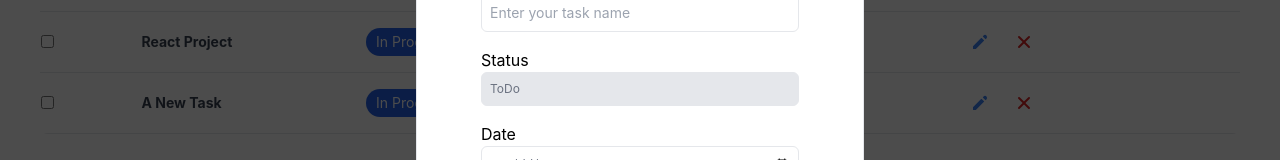
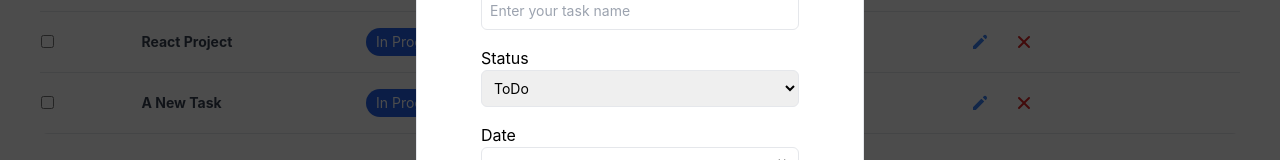
Before and after one commit to FaranakM-sys/Todo-List, a React (Create React App) app: page / in a window 1280 px wide. Both pictures are taken after a click on the button "Add Task". Shown: the part 295-455 px from the top of the page. Built offline with nearby package versions, Linux system fonts and the light colour scheme.

Commit message:
Edit todo item

```diff
--- a/src/Components/Todos.tsx
+++ b/src/Components/Todos.tsx
@@ -18,6 +18,7 @@ export const Todos = memo(() => {
   const [todoList, setTodoList] = useState<Todo[]>(data);
   const [allItems, setAllItems] = useState<Todo[]>(data);
   const [newID, setNewID] = useState(0);
+  const [currentId, setCurentId] = useState(0);
   const [headers, setHeaders] = useState<sortDirection[]>(sortDir);
 
   useEffect(() => {
@@ -45,11 +46,13 @@ export const Todos = memo(() => {
     [todoList]
   );
 
-  const editItem = useCallback((item: Todo) => {
+  const editItem = (item: Todo) => {
     setSelectedItem(item);
+    setCurentId(item.id);
+
     setShowModal(true);
     setFormTitle("Edit Task");
-  }, []);
+  };
 
   const addItem = () => {
     setNewID(allItems[allItems.length - 1]["id"] + 1);
@@ -61,6 +64,17 @@ export const Todos = memo(() => {
   const addTodoList = (item: Todo) => {
     setTodoList((todoList) => [...todoList, item]);
     setAllItems((todoList) => [...todoList, item]);
+  };
+
+  const updateTodoList = (item: Todo) => {
+    const objIndex = allItems.findIndex((obj) => obj.id === item.id);
+
+    allItems[objIndex].title = item.title;
+    allItems[objIndex].id = item.id;
+    allItems[objIndex].status = item.status;
+    allItems[objIndex].isCompleted = item.isCompleted;
+    allItems[objIndex].date = item.date;
+    allItems[objIndex].time = item.time;
   };
 
   const deleteTodo = (id: number) => {
@@ -322,9 +336,11 @@ export const Todos = memo(() => {
         isShow={isShowModal}
         data={selectedItems}
         newId={newID}
+        currentId={currentId}
         formTitle={formTitle}
         setIsShow={setShowModal}
         addData={addTodoList}
+        editData={updateTodoList}
       />
     </>
   );
--- a/src/Modal/modal.tsx
+++ b/src/Modal/modal.tsx
@@ -5,9 +5,11 @@ import { Todo } from "../types";
 type Props = {
   isShow: boolean;
   newId: number;
+  currentId: number;
   formTitle: string;
   setIsShow: (show: boolean) => void;
   addData: (data: Todo) => void;
+  editData: (data: Todo) => void;
   data: Todo | undefined;
 };
 
@@ -15,10 +17,16 @@ export const Modal = (props: Props) => {
   const dateRef = useRef<HTMLInputElement>(null);
   const timeRef = useRef<HTMLInputElement>(null);
   const titleRef = useRef<HTMLInputElement>(null);
+  const statusRef = useRef<HTMLSelectElement>(null);
 
   const save = () => {
-    // if (props.data) {
-    if (dateRef.current && timeRef.current && titleRef.current) {
+    if (
+      dateRef.current &&
+      timeRef.current &&
+      titleRef.current &&
+      statusRef.current
+    ) {
+      if (!props.data) {
         const data: Todo = {
           id: props.newId,
           isCompleted: false,
@@ -28,9 +36,19 @@ export const Modal = (props: Props) => {
           title: titleRef.current.value,
         };
         props.addData(data);
+      } else {
+        const data: Todo = {
+          id: props.currentId,
+          isCompleted: statusRef.current.value === "Completed" ? true : false,
+          date: dateRef.current.value,
+          status: statusRef.current.value,
+          time: timeRef.current.value,
+          title: titleRef.current.value,
+        };
+
+        props.editData(data);
+      }
       props.setIsShow(false);
-      // } else {
-      // }
     }
   };
 
@@ -58,13 +76,16 @@ export const Modal = (props: Props) => {
         </div>
         <div>
           <label>Status</label>
-          <input
-            type="text"
-            className={`w-full p-2 bg-gray-200  text-primary border rounded-md outline-none text-xs text-gray-500 transition duration-150 ease-in-out mb-4`}
-            id="status"
-            readOnly={!props.data}
-            value={props.data ? props.data.status : "ToDo"}
-          />
+
+          <select
+            ref={statusRef}
+            className={`w-full p-2 text-primary border rounded-md outline-none text-sm transition duration-150 ease-in-out mb-4`}
+            defaultValue={props.data && props.data.status}
+          >
+            <option value="ToDo">ToDo</option>
+            <option value="Paused">Paused</option>
+            <option value="In Progress">In Progress</option>
+          </select>
         </div>
 
         <div>
```
Lines whose indentation alone changed are shown as unchanged.
